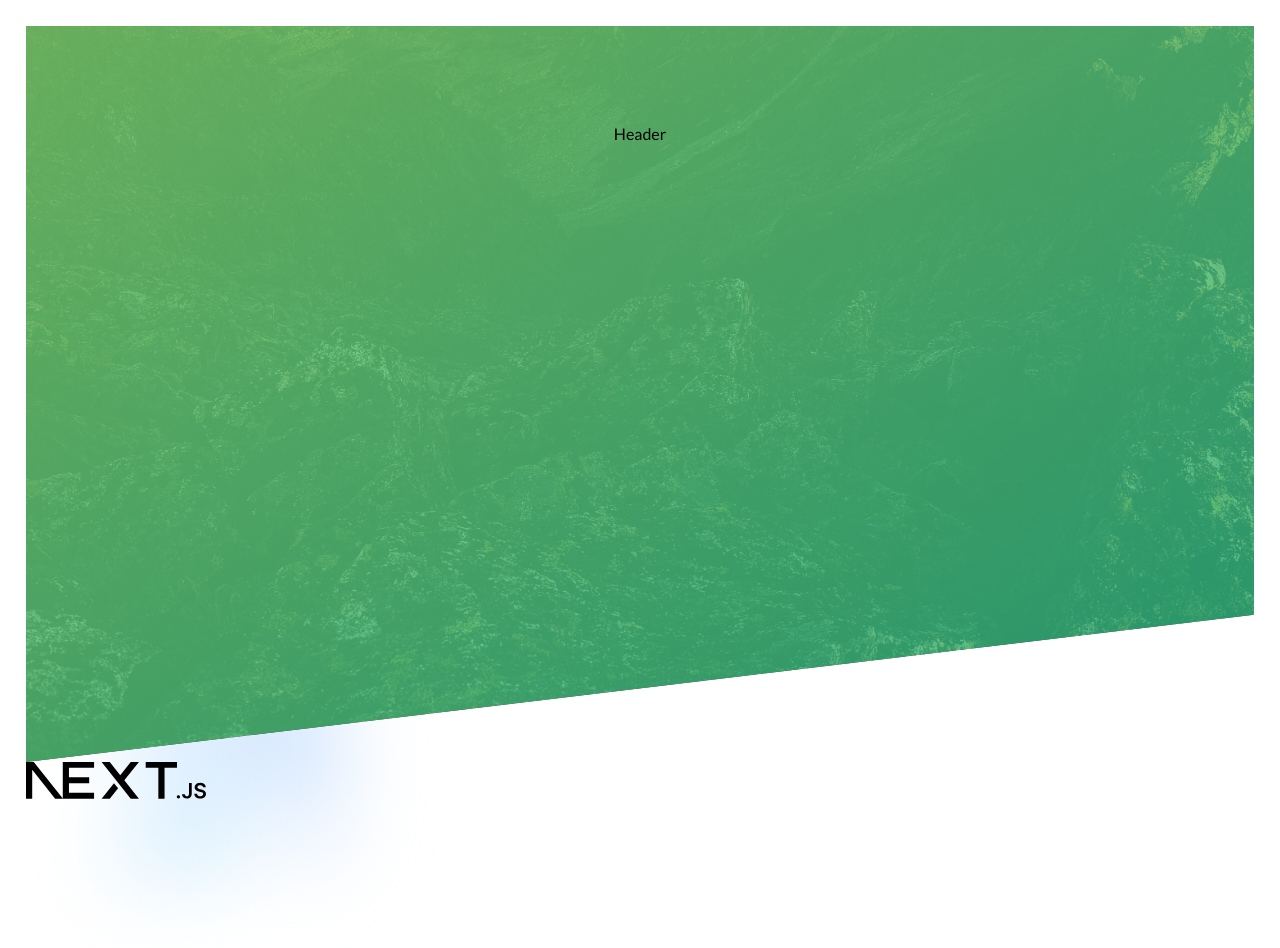
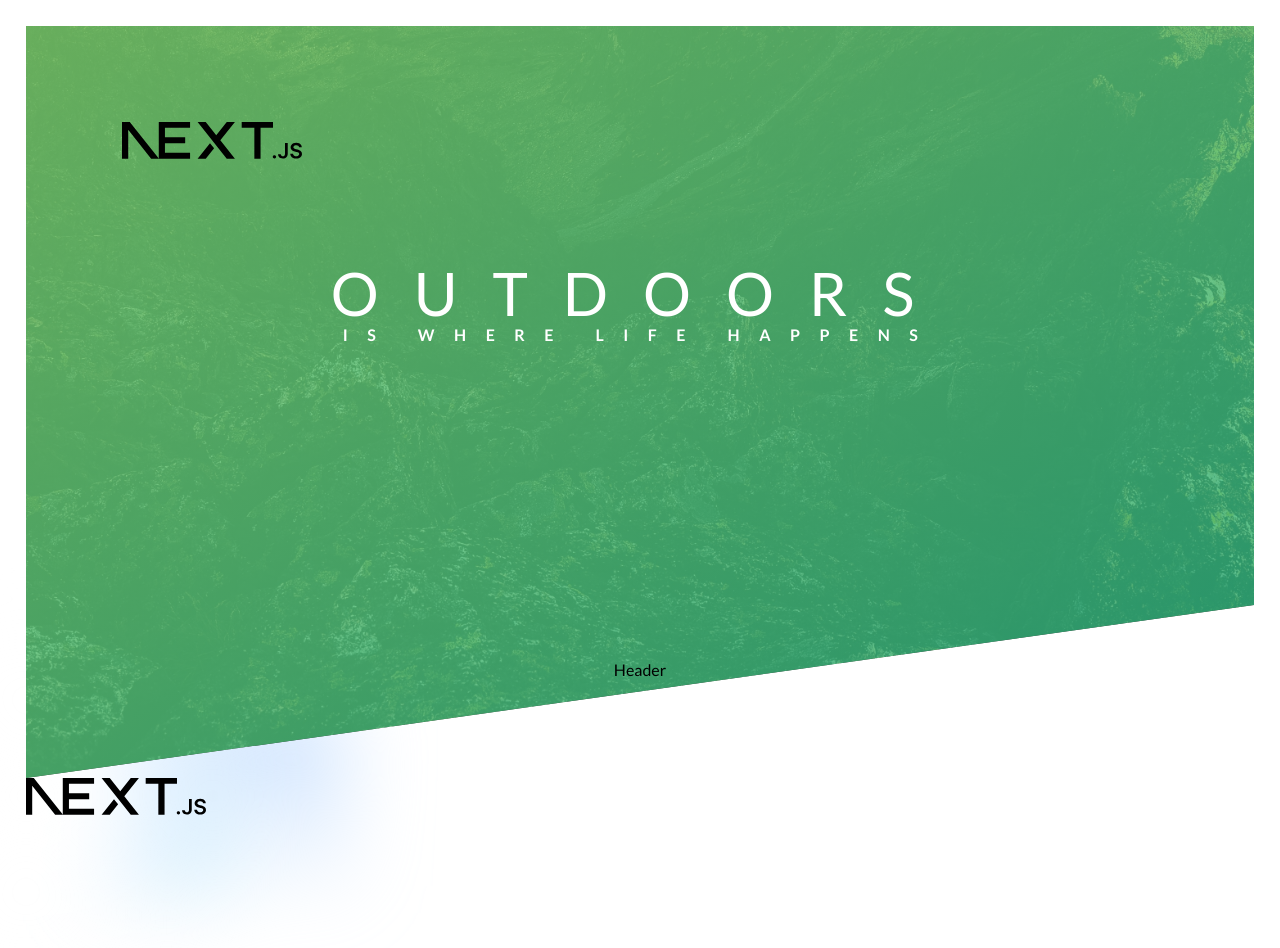
Before and after one commit to OmBharti999/pro, a Next.js app: page / in a window 1280 px wide. Shown: the top 948 px of the page. Built offline with nearby package versions, Linux system fonts and the light colour scheme.

Commit message:
center heading

```diff
--- a/app/_component/header/Header.tsx
+++ b/app/_component/header/Header.tsx
@@ -1,5 +1,26 @@
+import Image from "next/image";
 import "./index.css";
 
 export const Header = () => {
-  return <header>Header</header>;
+  return (
+    <header>
+      <div className="logo-box">
+        <Image
+          className="logo"
+          src="/next.svg"
+          alt="Next.js Logo"
+          width={180}
+          height={37}
+          priority
+        />
+      </div>
+      <div className="text-box">
+        <h1 className="heading-primary">
+          <span className="heading-primary-main">Outdoors</span>
+          <span className="heading-primary-sub">Is where life happens</span>
+        </h1>
+      </div>
+      Header
+    </header>
+  );
 };
--- a/app/_component/header/index.css
+++ b/app/_component/header/index.css
@@ -1,5 +1,5 @@
 header {
-  @apply flex min-h-[92vh] flex-col items-center justify-between p-24;
+  @apply flex min-h-[94vh] flex-col items-center justify-between p-24;
   background-image: linear-gradient(
       to right bottom,
       rgba(126, 213, 111, 0.8),
@@ -8,5 +8,26 @@ header {
     url(/assets/header-bg.jpg);
   background-size: cover;
   background-position: bottom;
-  clip-path: polygon(0 0,  100% 0,  100% 80%, 0 100%);
+  clip-path: polygon(0 0, 100% 0, 100% 77%, 0 100%);
 }
+
+.logo-box{
+    @apply flex justify-start w-full
+}
+
+.logo {
+  @apply relative dark:drop-shadow-[0_0_0.3rem_#ffffff70] dark:invert;
+}
+header .text-box{
+    @apply flex justify-center items-center -mt-[20%]
+}
+
+.heading-primary{
+    @apply text-white uppercase text-center
+}
+.heading-primary-main{
+    @apply block text-6xl tracking-[35px] text-center
+}
+.heading-primary-sub{
+    @apply block font-bold tracking-[19.5px] text-center
+}
```
